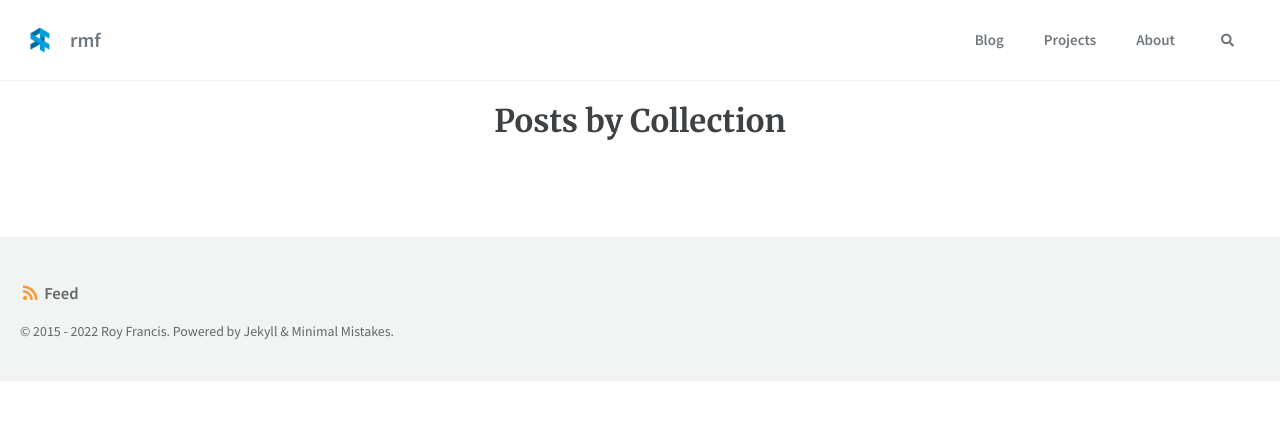
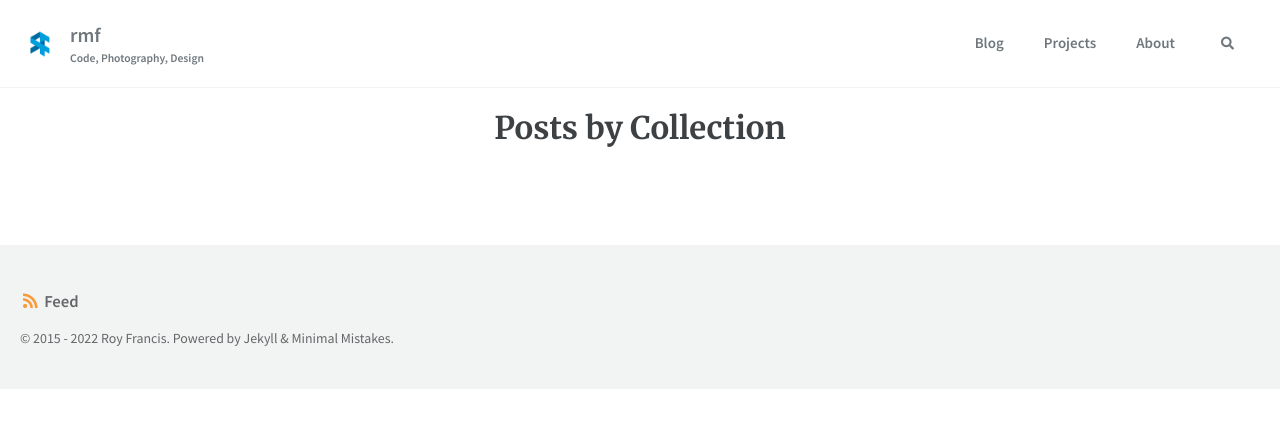
Before and after one commit to royfrancis/royfrancis.github.io, a Jekyll site: the page built from _pages/collection.md, in a window 1280 px wide. Shown: the top 428 px of the page. Built offline with Jekyll 4.4.1, drawn with Linux system fonts in a browser that asks for light colours; cached includes are drawn as plain includes; some of the changed lines change nothing that is shown.

Commit message:
Added google verification, google analytics, subtitle, teaser image

```diff
--- a/_config.yml
+++ b/_config.yml
@@ -18,13 +18,13 @@ minimal_mistakes_skin    : "default" # "air", "aqua", "contrast", "dark", "dirt"
 locale                   : "en-US"
 title                    : "rmf"
 title_separator          : "•"
-subtitle                 : # site tagline that appears below site title in masthead
+subtitle                 : "Code, Photography, Design"
 name                     : "Roy Francis"
 description              : "Code, Photography, Design"
 url                      : "https://royfrancis.com" # http://127.0.0.1:4000
 baseurl                  : #"/royfrancis.github.io"
 repository               : #"royfrancis/royfrancis.github.io"
-teaser                   : # path of fallback teaser image, e.g. "/assets/images/500x300.png"
+teaser                   : "/assets/images/featured.jpg"
 assets                   : "/assets/"
 images                   : "/assets/images/"
 featured                 : "/assets/images/featured.jpg"
@@ -87,7 +87,7 @@ atom_feed:
   hide                   : # true, false (default)
 search                   : true
 search_full_content      : true
-search_provider          : lunr # algolia, google
+search_provider          : "lunr" # algolia, google
 algolia:
   application_id         : # YOUR_APPLICATION_ID
   index_name             : # YOUR_INDEX_NAME
@@ -97,7 +97,7 @@ google:
   search_engine_id       : # YOUR_SEARCH_ENGINE_ID
   instant_search         : # false (default), true
 # SEO Related
-google_site_verification :
+google_site_verification : "google-site-verification=gVz_q-4FyIIzjgUOs8-zItaFtLDCqCLhiHAAfkGb808"
 bing_site_verification   :
 yandex_site_verification :
 naver_site_verification  :
@@ -119,10 +119,10 @@ social:
 
 # Analytics
 analytics:
-  provider               : false # false (default), "google", "google-universal", "google-gtag", "custom"
+  provider               : "google-gtag" # false (default), "google", "google-universal", "google-gtag", "custom"
   google:
-    tracking_id          :
-    anonymize_ip         : # true, false (default)
+    tracking_id          : "UA-66208341-1"
+    anonymize_ip         : false # true, false (default)
 
 
 # Site Author
```
